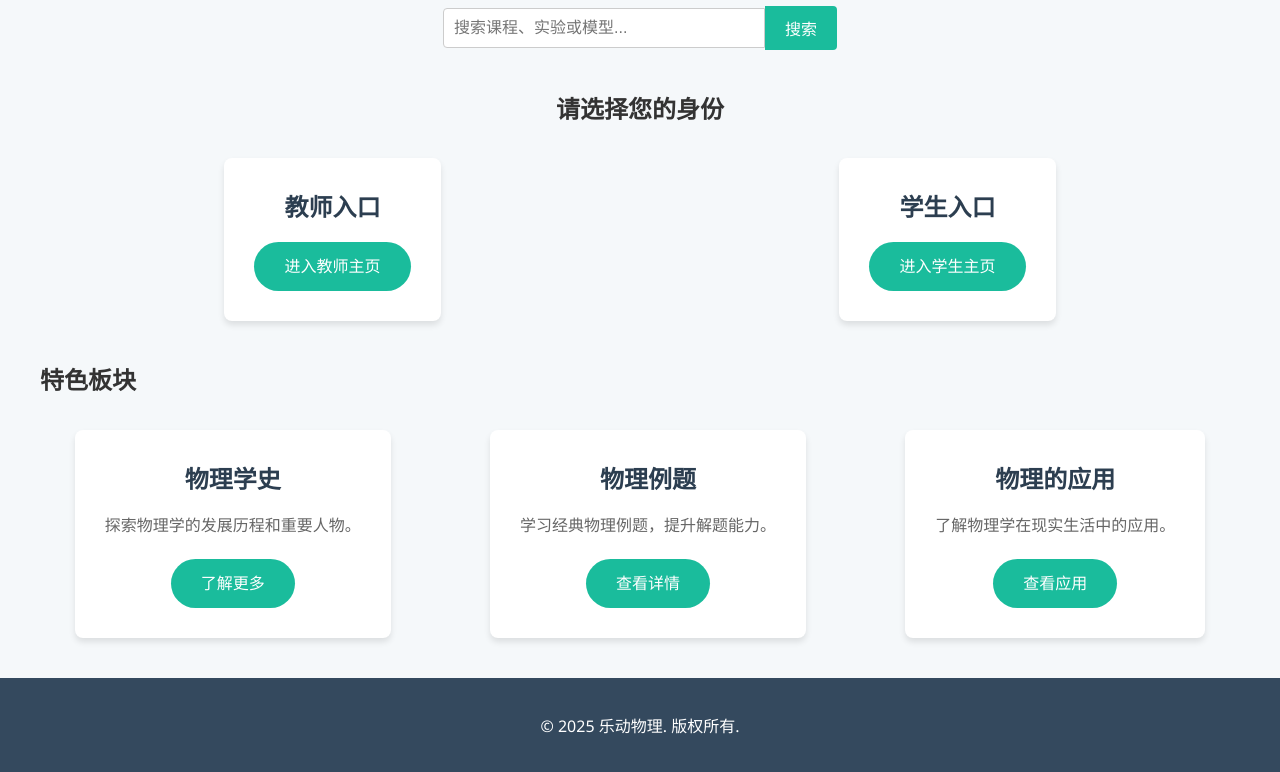
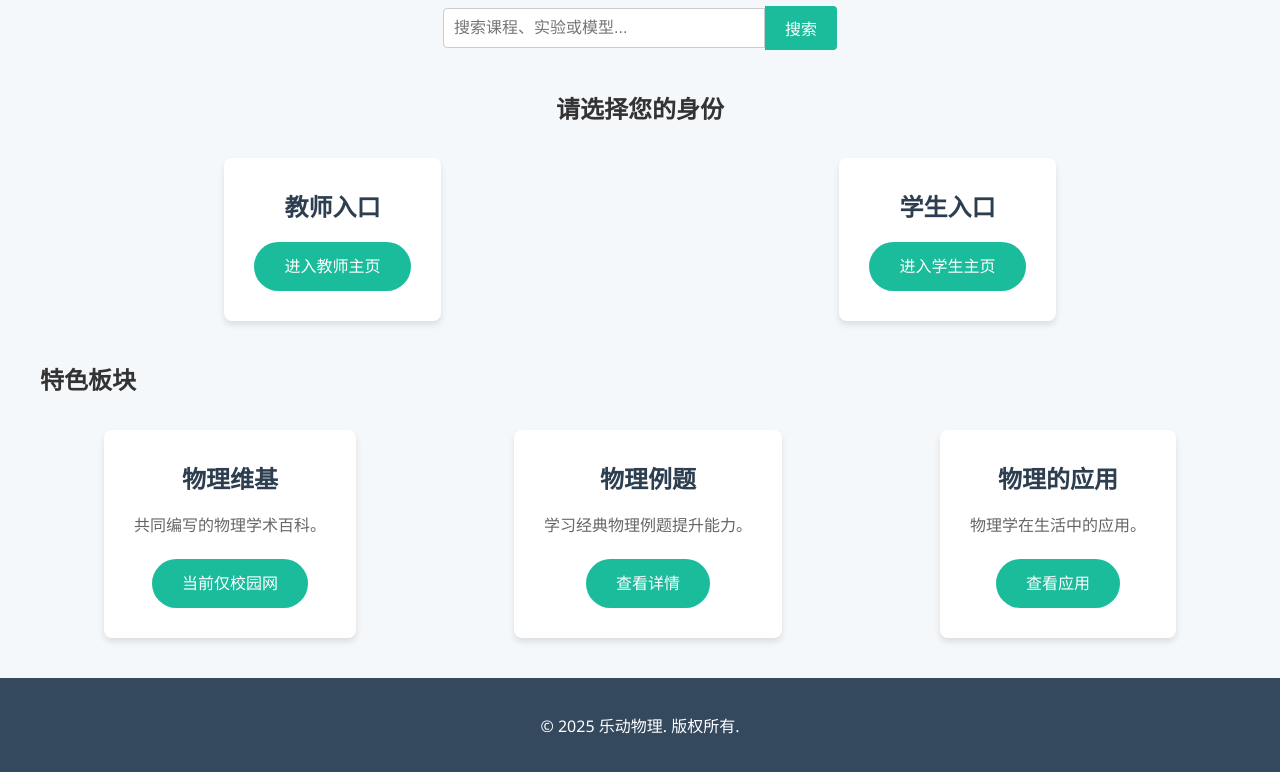
Before and after one commit to MixStars/MixStar, a plain HTML site: page index.html in a window 1280 px wide. Shown: the part 84-856 px from the top of the page. Drawn offline with Linux system fonts and the light colour scheme.

Commit message:
Add files via upload

```diff
--- a/index.html
+++ b/index.html
@@ -48,18 +48,18 @@
             <h2>特色板块</h2>
             <div class="feature-cards">
                 <div class="feature-card">
-                    <h3>物理学史</h3>
-                    <p>探索物理学的发展历程和重要人物。</p>
-                    <a href="history.html" class="feature-btn">了解更多</a>
+                    <h3>物理维基</h3>
+                    <p>共同编写的物理学术百科。</p>
+                    <a href="http://10.2.3.234:712" class="feature-btn" target="_blank">当前仅校园网</a>
                 </div>
                 <div class="feature-card">
                     <h3>物理例题</h3>
-                    <p>学习经典物理例题，提升解题能力。</p>
+                    <p>学习经典物理例题提升能力。</p>
                     <a href="examples.html" class="feature-btn">查看详情</a>
                 </div>
                 <div class="feature-card">
                     <h3>物理的应用</h3>
-                    <p>了解物理学在现实生活中的应用。</p>
+                    <p>物理学在生活中的应用。</p>
                     <a href="applications.html" class="feature-btn">查看应用</a>
                 </div>
             </div>
```
